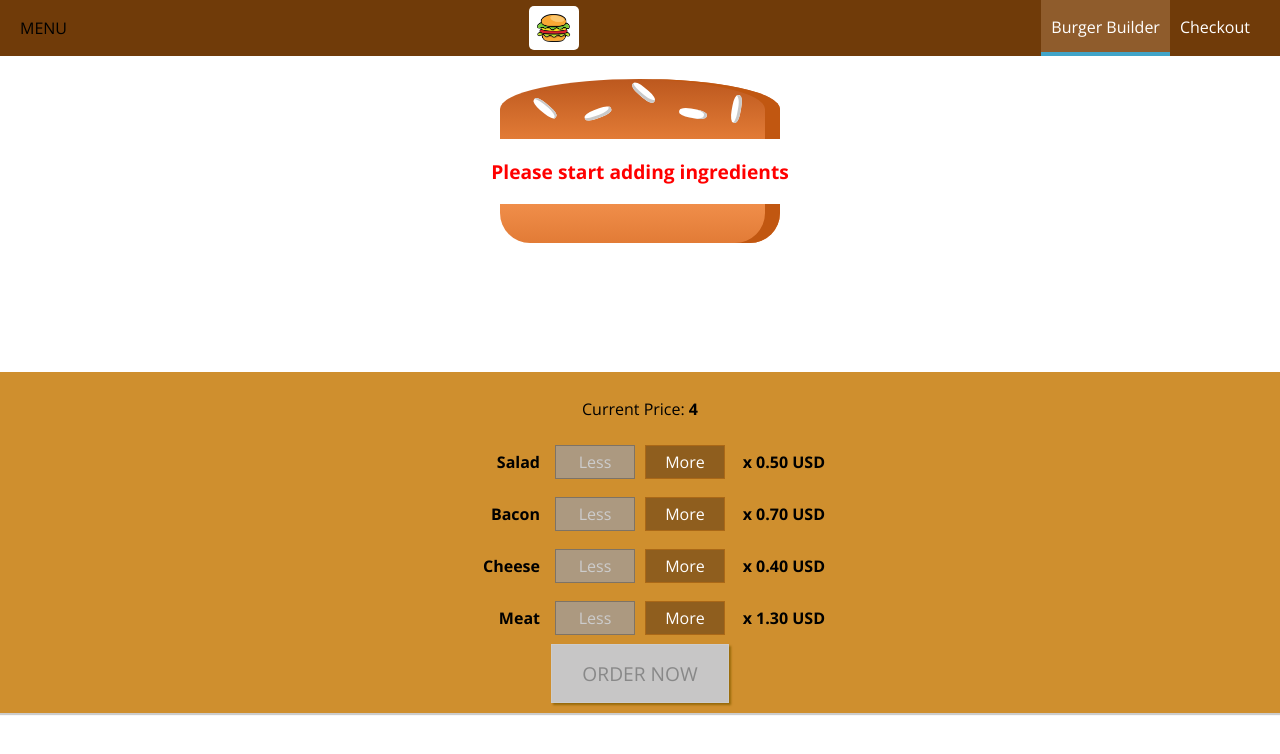
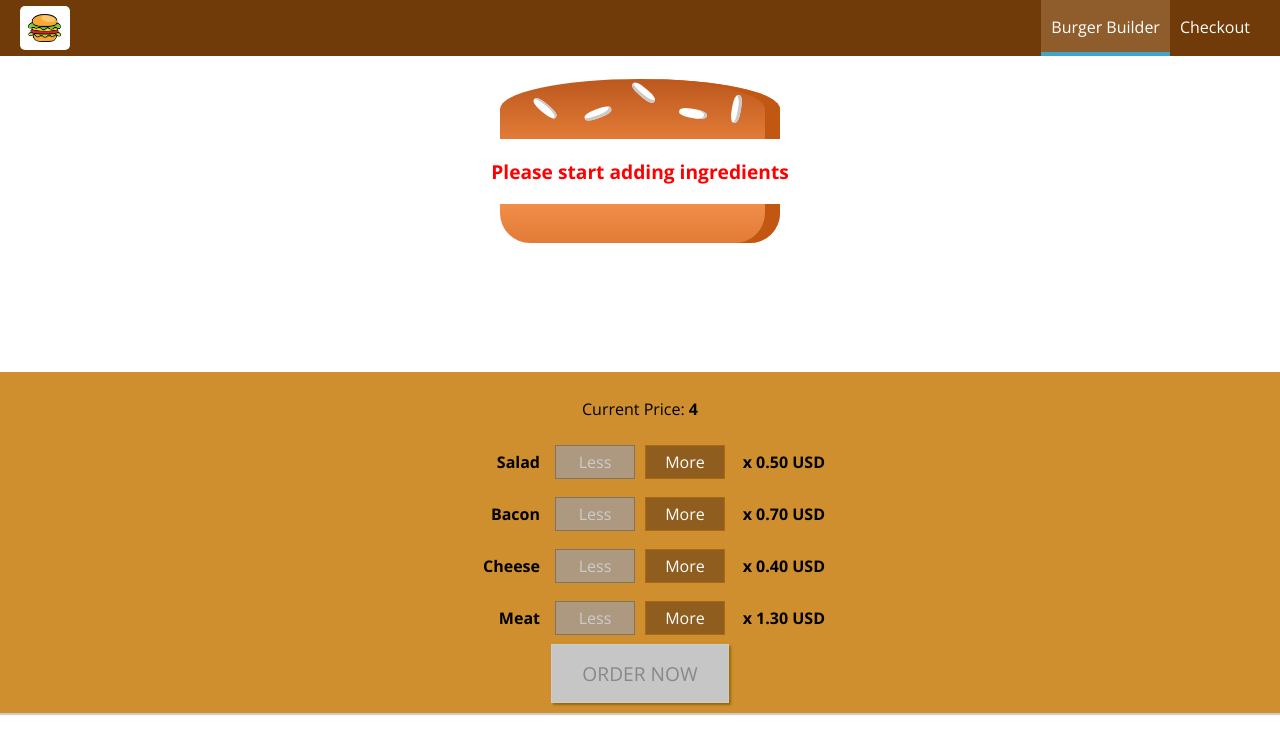
Before and after one commit to reymillenium/udemy_reactjs_burger_builder, a React (Create React App) app: page / in a window 1280 px wide. Shown: the top 754 px of the page. Built offline with nearby package versions, Linux system fonts and the light colour scheme.

Commit message:
Added 'src/components/Navigation/SideDrawer/DrawerToggler/DrawerToggle.module.scss'. Mod DrawerToggle by adding three inner divs. Mod Toolbar component

```diff
--- a/src/components/Navigation/SideDrawer/DrawerToggler/DrawerToggle.js
+++ b/src/components/Navigation/SideDrawer/DrawerToggler/DrawerToggle.js
@@ -1,8 +1,11 @@
 import React from "react";
+import classes from './DrawerToggle.module.scss';
 
 const drawerToggle = (props) => (
-    <div onClick={props.clicked}>
-        {props.children}
+    <div className={classes.DrawerToggle} onClick={props.clicked}>
+        <div></div>
+        <div></div>
+        <div></div>
     </div>
 );
 
--- /dev/null
+++ b/src/components/Navigation/SideDrawer/DrawerToggler/DrawerToggle.module.scss
@@ -0,0 +1,23 @@
+.DrawerToggle {
+  width: 40px;
+  height: 100%;
+  display: flex;
+  flex-flow: column;
+  justify-content: space-around;
+  align-items: center;
+  padding: 10px 0;
+  box-sizing: border-box;
+  cursor: pointer;
+}
+
+.DrawerToggle div {
+  width: 90%;
+  height: 3px;
+  background-color: white;
+}
+
+@media (min-width: 500px) {
+  .DrawerToggle {
+    display: none;
+  }
+}
--- a/src/components/Navigation/Toolbar/Toolbar.js
+++ b/src/components/Navigation/Toolbar/Toolbar.js
@@ -7,7 +7,7 @@
 
 const toolbar = (props) => (
     <header className={classes.Toolbar}>
-        <DrawerToggle clicked={props.drawerToggleClicked}>MENU</DrawerToggle>
+        <DrawerToggle clicked={props.drawerToggleClicked}/>
         {/*<HamburgerIcon clicked={props.drawerToggleClicked}>*/}
         {/*<HamburgerIcon>*/}
         {/*    /!*MENU*!/*/}
```
